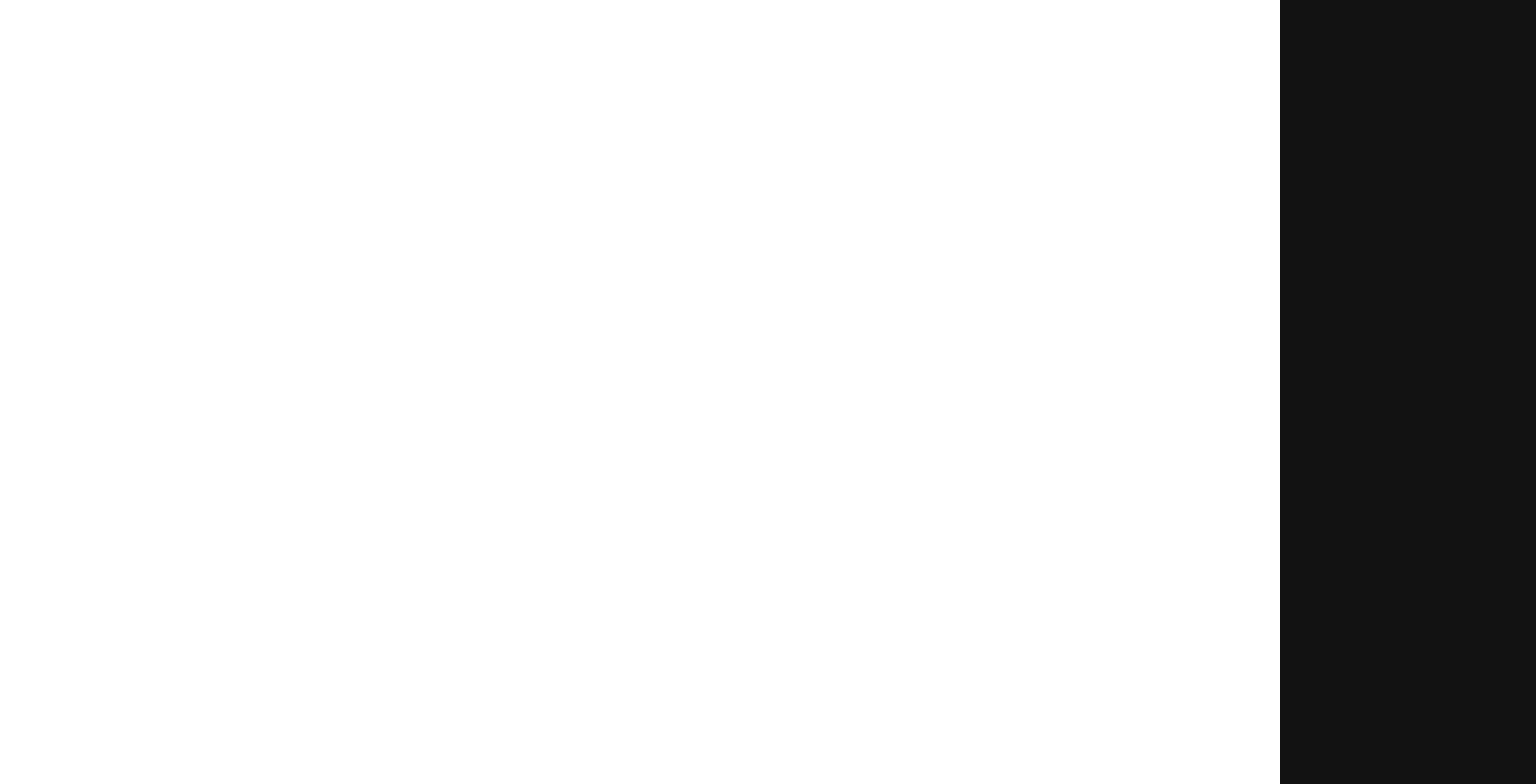
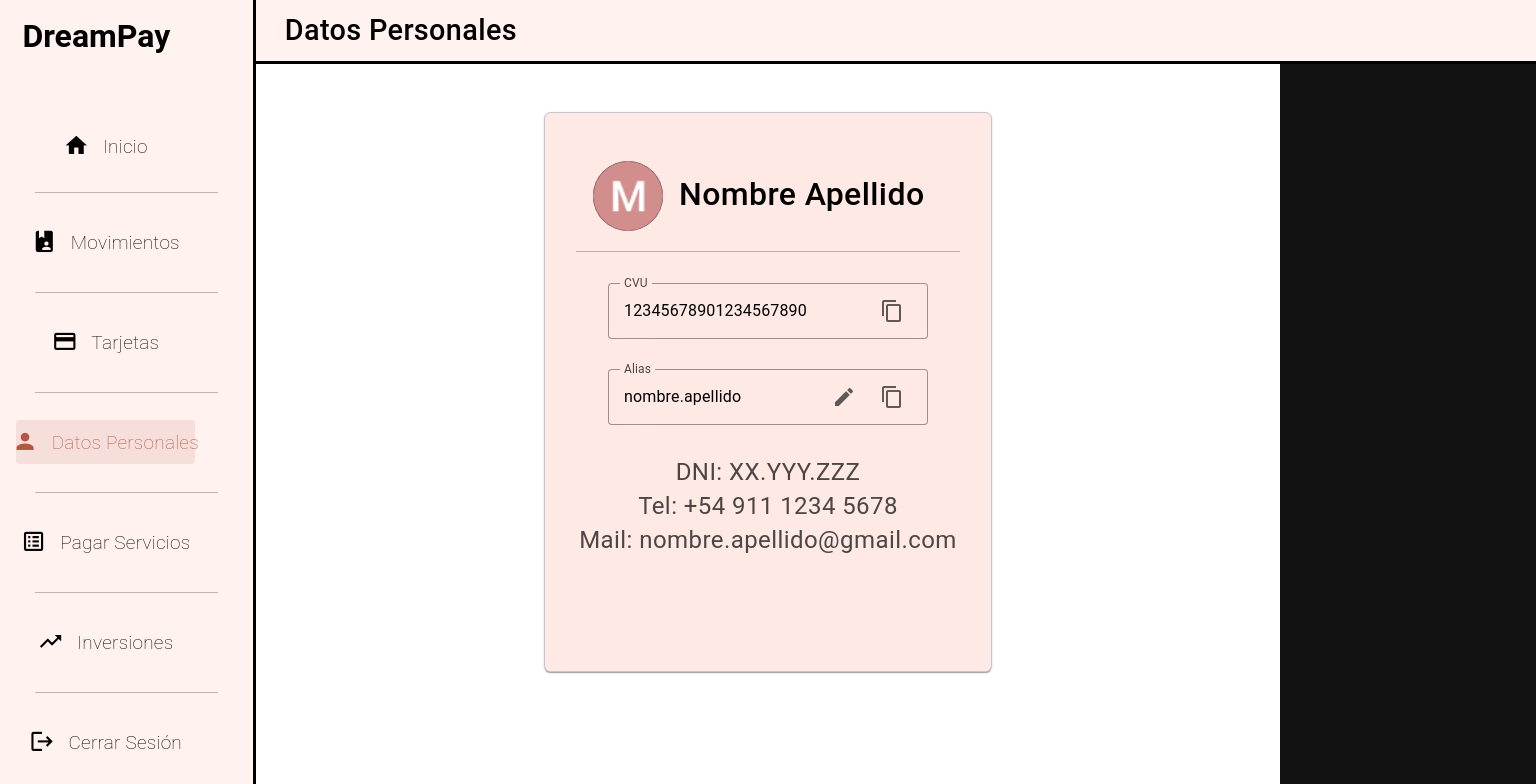
Before and after one commit to BrunTac/tp2-hci, a Vue app: page /datosPersonales in a window 1280 px wide. Before the commit this address had no page. Shown: the top 784 px of the page, 1536 px wide, since content can reach past the window. Built offline with nearby package versions, Linux system fonts and the light colour scheme; a small style sheet from the web is missing; a web font is replaced by a local one.

Commit message:
added profile page

```diff
--- a/src/components/Sidebar.vue
+++ b/src/components/Sidebar.vue
@@ -1,137 +1,135 @@
-<style scoped>
-.v-btn--active {
-    color: #b55544 !important;
-}
-
-.v-btn--active .v-icon {
-    color: #b55544 !important;
-}
-</style>
-
 <template>
   <v-navigation-drawer
-    style="background-color: #fff2ef; border-right: solid black">
+    style="background-color: #fff2ef; border-right: solid black"
+  >
     <v-list class="align-start">
       <v-list-item>
         <h1 style="font-size: 2.5vw; color: black; margin-left: 0.5vw">DreamPay</h1>
       </v-list-item>
       <v-list-item style="margin-top: 7vh; margin-bottom: -0.5vh">
         <v-btn
-                variant="text"
+          class="text-h6 justify-center"
+          :class="{ 'v-btn--active': isActive('/home') }"
           color="black"
-                class="text-h6 justify-start"
           size="large"
           style="width: 14vw;"
-                :class="{ 'v-btn--active': isActive('/home') }"
-                @click="navigateTo('/home')">
-                    <v-icon :size="iconSize" color="black" class="mr-3">mdi-home</v-icon>
+          variant="text"
+          @click="navigateTo('/home')"
+        >
+          <v-icon class="mr-3" color="black" :size="iconSize">mdi-home</v-icon>
           <h3 style="font-weight: 100; font-size: 0.95em;">Inicio</h3>
         </v-btn>
       </v-list-item>
 
       <v-list-item class="d-flex justify-center">
-                <v-divider style="width: 14.3vw;" color="black" class="border-opacity-25"></v-divider>
+        <v-divider class="border-opacity-25" color="black" style="width: 14.3vw;" />
       </v-list-item>
 
-            <v-list-item >
+      <v-list-item>
         <v-btn
-                variant="text"
+          class="text-h6 justify-center"
+          :class="{ 'v-btn--active': isActive('/movimientos') }"
           color="black"
-                class="text-h6 justify-start"
           size="large"
           style="width: 14vw;"
-                :class="{ 'v-btn--active': isActive('/movimientos') }"
-                @click="navigateTo('/movimientos')">
-                    <v-icon :size="iconSize" color="black" class="mr-3">mdi-book-account</v-icon>
+          variant="text"
+          @click="navigateTo('/movimientos')"
+        >
+          <v-icon class="mr-3" color="black" :size="iconSize">mdi-book-account</v-icon>
           <h3 style="font-weight: 100; font-size: 0.95em;">Movimientos</h3>
         </v-btn>
       </v-list-item>
 
       <v-list-item class="d-flex justify-center">
-                <v-divider style="width: 14.3vw;" color="black" class="border-opacity-25"></v-divider>
+        <v-divider class="border-opacity-25" color="black" style="width: 14.3vw;" />
       </v-list-item>
 
       <v-list-item>
         <v-btn
-                variant="text"
+          class="text-h6 justify-center"
+          :class="{ 'v-btn--active': isActive('/tarjetas') }"
           color="black"
-                class="text-h6 justify-start"
           size="large"
           style="width: 14vw;"
-                :class="{ 'v-btn--active': isActive('/tarjetas') }"
-                @click="navigateTo('/tarjetas')">
-                    <v-icon :size="iconSize" color="black" class="mr-3">mdi-credit-card-outline</v-icon>
+          variant="text"
+          @click="navigateTo('/tarjetas')"
+        >
+          <v-icon class="mr-3" color="black" :size="iconSize">mdi-credit-card-outline</v-icon>
           <h3 style="font-weight: 100; font-size: 0.95em;">Tarjetas</h3>
         </v-btn>
       </v-list-item>
 
       <v-list-item class="d-flex justify-center">
-                <v-divider style="width: 14.3vw;" color="black" class="border-opacity-25"></v-divider>
+        <v-divider class="border-opacity-25" color="black" style="width: 14.3vw;" />
       </v-list-item>
 
       <v-list-item>
         <v-btn
-                variant="text"
+          class="text-h6 justify-center"
+          :class="{ 'v-btn--active': isActive('/datosPersonales') }"
           color="black"
-                class="text-h6 justify-start"
           size="large"
           style="width: 14vw;"
-                :class="{ 'v-btn--active': isActive('/perfil') }"
-                @click="navigateTo('/perfil')">
-                    <v-icon :size="iconSize" color="black" class="mr-3">mdi-account</v-icon>
-                    <h3 style="font-weight: 100; font-size: 0.95em;">Perfil</h3>
+          variant="text"
+          @click="navigateTo('/datosPersonales')"
+        >
+          <v-icon class="mr-3" color="black" :size="iconSize">mdi-account</v-icon>
+          <h3 style="font-weight: 100; font-size: 0.95em;">Datos Personales</h3>
         </v-btn>
       </v-list-item>
 
       <v-list-item class="d-flex justify-center">
-                <v-divider style="width: 14.3vw;" color="black" class="border-opacity-25"></v-divider>
+        <v-divider class="border-opacity-25" color="black" style="width: 14.3vw;" />
       </v-list-item>
 
       <v-list-item>
         <v-btn
-                variant="text"
+          class="text-h6 justify-center"
+          :class="{ 'v-btn--active': isActive('/servicios') }"
           color="black"
-                class="text-h6 justify-start"
           size="large"
           style="width: 14vw;"
-                :class="{ 'v-btn--active': isActive('/servicios') }"
-                @click="navigateTo('/servicios')">
-                    <v-icon :size="iconSize" color="black" class="mr-3">mdi-list-box-outline</v-icon>
+          variant="text"
+          @click="navigateTo('/servicios')"
+        >
+          <v-icon class="mr-3" color="black" :size="iconSize">mdi-list-box-outline</v-icon>
           <h3 style="font-weight: 100; font-size: 0.95em;">Pagar Servicios</h3>
         </v-btn>
       </v-list-item>
 
       <v-list-item class="d-flex justify-center">
-                <v-divider style="width: 14.3vw;" color="black" class="border-opacity-25"></v-divider>
+        <v-divider class="border-opacity-25" color="black" style="width: 14.3vw;" />
       </v-list-item>
 
       <v-list-item>
         <v-btn
-                variant="text"
+          class="text-h6 justify-center"
+          :class="{ 'v-btn--active': isActive('/inversiones') }"
           color="black"
-                class="text-h6 justify-start"
           size="large"
           style="width: 14vw;"
-                :class="{ 'v-btn--active': isActive('/inversiones') }"
-                @click="navigateTo('/inversiones')">
-                    <v-icon :size="iconSize" color="black" class="mr-3">mdi-trending-up</v-icon>
+          variant="text"
+          @click="navigateTo('/inversiones')"
+        >
+          <v-icon class="mr-3" color="black" :size="iconSize">mdi-trending-up</v-icon>
           <h3 style="font-weight: 100; font-size: 0.95em;">Inversiones</h3>
         </v-btn>
       </v-list-item>
 
       <v-list-item class="d-flex justify-center">
-                <v-divider style="width: 14.3vw;" color="black" class="border-opacity-25"></v-divider>
+        <v-divider class="border-opacity-25" color="black" style="width: 14.3vw;" />
       </v-list-item>
 
       <v-list-item>
         <v-btn
-                variant="text"
+          class="text-h6 justify-center"
           color="black"
-                class="text-h6 justify-start"
           size="large"
           style="width: 14vw;"
-                @click="navigateTo('/')">
-                    <v-icon :size="iconSize" color="black" class="mr-3">mdi-logout</v-icon>
+          variant="text"
+          @click="navigateTo('/')"
+        >
+          <v-icon class="mr-3" color="black" :size="iconSize">mdi-logout</v-icon>
           <h3 style="font-weight: 100; font-size: 0.95em;">Cerrar Sesión</h3>
         </v-btn>
       </v-list-item>
@@ -142,7 +140,7 @@
 
 <script setup>
   import { computed } from 'vue'
-import { useRouter, useRoute } from 'vue-router'
+  import { useRoute, useRouter } from 'vue-router'
 
   const router = useRouter()
   const route = useRoute()
@@ -152,11 +150,21 @@ const iconSize = computed(() => {
     return Math.max(24, Math.min(30, vw * 0.02))
   })
 
-const isActive = (path) => {
+  const isActive = path => {
     return route.path === path
   }
 
-const navigateTo = (path) => {
+  const navigateTo = path => {
     router.push(path)
   }
 </script>
+
+<style scoped>
+.v-btn--active {
+    color: #b55544 !important;
+}
+
+.v-btn--active .v-icon {
+    color: #b55544 !important;
+}
+</style>
--- /dev/null
+++ b/src/pages/datosPersonales.vue
@@ -0,0 +1,162 @@
+<template>
+  <Sidebar />
+  <Header>Datos Personales</Header>
+  <v-container style="display: flex; justify-content: center; align-items: baseline; margin-top: 2rem">
+    <v-card class="card" color="#FFE9E5" height="70vh" width="35vw">
+      <div style="display: flex; justify-content: flex-start; margin-top: 3rem; margin-left: 3rem">
+        <div class="avatar-container">
+          <label class="avatar-overlay" for="profile-upload">
+            <span class="overlay-text">Presione para cambiar la foto</span>
+          </label>
+          <v-avatar :image="profileImage" size="70" />
+          <input
+            id="profile-upload"
+            accept="image/*"
+            style="display: none"
+            type="file"
+            @change="handleUpload"
+          />
+        </div>
+        <v-card-title style="font-size: 2rem; color: black;">Nombre Apellido</v-card-title>
+      </div>
+      <v-list-item class="d-flex justify-center">
+        <v-divider class="border-opacity-25" color="black" style="width: 30vw;" />
+      </v-list-item>
+
+      <v-list-item class="d-flex justify-center">
+        <v-text-field
+          v-model="cvu"
+          label="CVU"
+          readonly
+          style="width: 25vw; margin-top: 0.5rem;"
+          variant="outlined"
+        ><template #append-inner>
+          <v-btn icon variant="plain" @click="copyToClipboard(cvu)">
+            <v-icon>mdi-content-copy</v-icon>
+          </v-btn>
+        </template></v-text-field>
+        <v-text-field
+          v-model="alias"
+          label="Alias"
+          :readonly="!editingAlias"
+          style="width: 25vw; margin-top: 0.5rem;"
+          variant="outlined"
+        ><template #append-inner>
+          <template v-if="!editingAlias">
+            <v-btn icon variant="plain" @click="editingAlias = true">
+              <v-icon>mdi-pencil</v-icon>
+            </v-btn>
+            <v-btn icon variant="plain" @click="copyToClipboard(alias)">
+              <v-icon>mdi-content-copy</v-icon>
+            </v-btn>
+          </template>
+
+          <template v-else>
+            <v-btn icon variant="plain" @click="confirmAliasEdit">
+              <v-icon>mdi-check</v-icon>
+            </v-btn>
+          </template>
+        </template></v-text-field>
+      </v-list-item>
+
+      <v-list-item>
+        <v-card-subtitle style="font-size: 1.5rem; color: black; justify-self: center">DNI: XX.YYY.ZZZ</v-card-subtitle>
+        <v-card-subtitle style="font-size: 1.5rem; color: black; justify-self: center">Tel: +54 911 1234 5678</v-card-subtitle>
+        <v-card-subtitle style="font-size: 1.5rem; color: black; justify-self: center">Mail: nombre.apellido@gmail.com</v-card-subtitle>
+      </v-list-item>
+
+    </v-card>
+  </v-container>
+  <v-bottom-sheet v-model="showBottomSheet" transition="slide-y-reverse-transition">
+    <v-card class="home-card" style="display: flex; align-items: center; justify-content: center;">
+      <v-card-text style="font-size: 1.2vw; font-weight: 450;">{{ copyMessage }}</v-card-text>
+    </v-card>
+  </v-bottom-sheet>
+
+</template>
+
+<script setup lang="ts">
+  import Sidebar from '@/components/Sidebar.vue';
+  import { ref } from 'vue'
+  const cvu = ref('12345678901234567890')
+  const alias = ref('nombre.apellido')
+  const editingAlias = ref(false)
+  const showBottomSheet = ref(false)
+  const copyMessage = ref('')
+  const profileImage = ref('/src/assets/profile_M.png')
+
+  function confirmAliasEdit () {
+    editingAlias.value = false
+  }
+
+  const copyToClipboard = text => {
+    navigator.clipboard.writeText(text)
+      .then(() => {
+        copyMessage.value = 'CVU copiado!'
+        showBottomSheet.value = true
+        setTimeout(() => {
+          showBottomSheet.value = false
+        }, 3000)
+      })
+      .catch(() => {
+        copyMessage.value = 'Error al copiar el CVU'
+        showBottomSheet.value = true
+      })
+  }
+  function handleUpload (event) {
+    const file = event.target.files[0]
+    if (file) {
+      profileImage.value = URL.createObjectURL(file)
+    }
+  }
+
+</script>
+
+<style scoped>
+
+.card {
+  background-color: #ffe9e5;
+  border: 1px solid #cac4d0;
+  border-radius: 0.4rem;
+  color: black;
+}
+
+.avatar-container {
+  position: relative;
+  width: 70px;
+  height: 70px;
+  cursor: pointer;
+}
+
+.avatar-overlay {
+  position: absolute;
+  width: 70px;
+  height: 70px;
+  top: 0;
+  left: 0;
+  border-radius: 50%;
+  background-color: rgba(0, 0, 0, 0);
+  z-index: 1;
+  transition: background-color 0.3s ease;
+  display: flex;
+  justify-content: center;
+  align-items: center;
+}
+
+.overlay-text {
+  color: white;
+  font-size: 0.65rem;
+  text-align: center;
+  opacity: 0;
+  transition: opacity 0.3s ease;
+  padding: 0 4px;
+}
+
+.avatar-container:hover .avatar-overlay {
+  background-color: rgba(0, 0, 0, 0.5);
+}
+.avatar-container:hover .overlay-text {
+  opacity: 1;
+}
+
+</style>
--- a/typed-router.d.ts
+++ b/typed-router.d.ts
@@ -19,6 +19,7 @@ declare module 'vue-router/auto-routes' {
    */
   export interface RouteNamedMap {
     '/': RouteRecordInfo<'/', '/', Record<never, never>, Record<never, never>>,
+    '/datosPersonales': RouteRecordInfo<'/datosPersonales', '/datosPersonales', Record<never, never>, Record<never, never>>,
     '/home': RouteRecordInfo<'/home', '/home', Record<never, never>, Record<never, never>>,
     '/ingresar': RouteRecordInfo<'/ingresar', '/ingresar', Record<never, never>, Record<never, never>>,
     '/linkDePago': RouteRecordInfo<'/linkDePago', '/linkDePago', Record<never, never>, Record<never, never>>,
```
Also changed, not shown: src/pages/home.vue (+76 -56 lines), src/pages/movimientos.vue (+9 -8 lines), src/assets/profile_M.png (added). Lines whose indentation alone changed are shown as unchanged.
